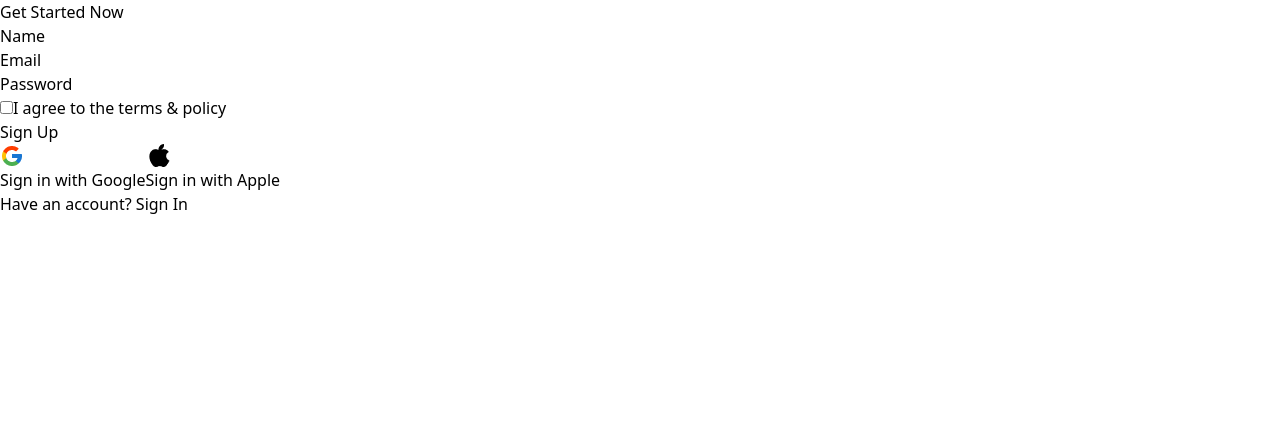
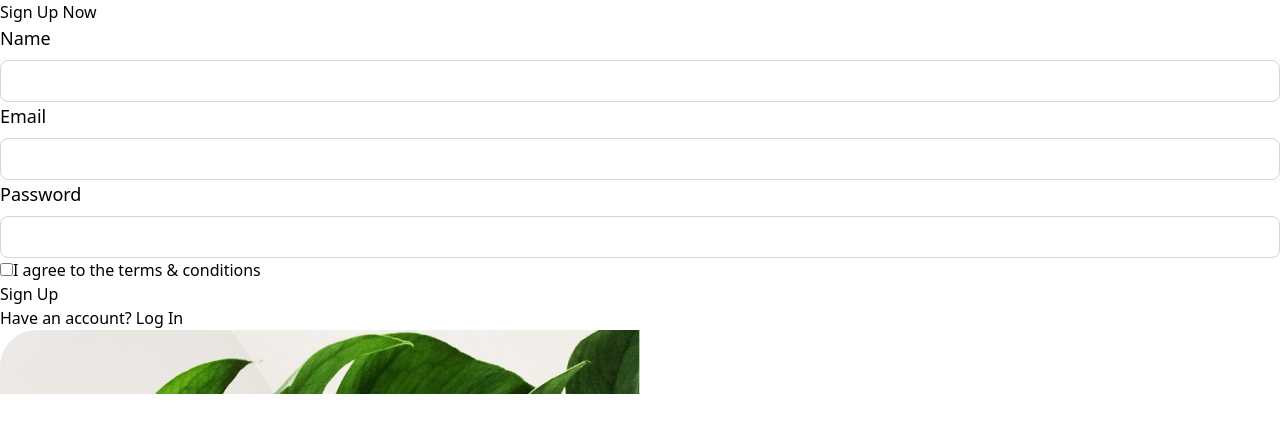
Before and after one commit to Dritk/ToDoList, a React (Vite) app: page /signup in a window 1280 px wide. Shown: the top 432 px of the page. Built offline with nearby package versions, Linux system fonts and the light colour scheme.

Commit message:
Form V1-incomplete
Signup-incomplete,signin uses a hardcoded mockup.

```diff
--- a/package.json
+++ b/package.json
@@ -12,6 +12,7 @@
   "dependencies": {
     "@react-oauth/google": "^0.12.1",
     "@tailwindcss/vite": "^4.0.3",
+    "postcss-preset-env": "^10.1.3",
     "react": "^18.3.1",
     "react-dom": "^18.3.1",
     "react-router-dom": "^7.1.5"
--- a/src/App.tsx
+++ b/src/App.tsx
@@ -1,10 +1,11 @@
+import TodoApp from "./components/TodoApp";
 import "./index.css";
 import Signup from "./login/Signup";
 
 const App = () => {
   return (
     <div className="flex justify-center items-center min-h-screen  py-2.5 px-8 ">
-      <Signup />
+      <TodoApp />
     </div>
   );
 };
--- a/src/index.css
+++ b/src/index.css
@@ -2,6 +2,18 @@
 @tailwind components;
 @tailwind utilities;
 
-.input-style {
-  @apply text-black w-full max-w-md p-4 rounded-lg border-2 border-gray-300 text-lg placeholder-gray-500 focus:outline-none focus:ring-2 focus:ring-[#FF8303] focus:border-[#FF8303] transition duration-200;
+.error-text {
+  @apply text-red-500 text-sm mt-1;
 }
+
+.input-container {
+  @apply w-full p-2 border border-gray-300 rounded-lg;
+}
+
+.label-text {
+  @apply block text-lg mb-2;
+}
+
+.bg-img {
+  @apply w-1/2 p-8 flex bg-cover;
+}
--- a/src/login/FormComp.tsx
+++ b/src/login/FormComp.tsx
@@ -13,6 +13,7 @@ const Form: React.FC<FormProps> = ({ formType, onSubmit }) => {
     password: "",
     termsAccepted: false,
   });
+
   const [errors, setErrors] = useState({
     name: "",
     email: "",
@@ -21,7 +22,7 @@ const Form: React.FC<FormProps> = ({ formType, onSubmit }) => {
   });
 
   const validateForm = () => {
-    let formValid = true;
+    let formIsValid = true;
     const newErrors = {
       name: "",
       email: "",
@@ -31,32 +32,32 @@ const Form: React.FC<FormProps> = ({ formType, onSubmit }) => {
 
     if (formType === "signUp" && !formData.name.trim()) {
       newErrors.name = "Name is required.";
-      formValid = false;
+      formIsValid = false;
     }
 
     if (!formData.email.trim()) {
       newErrors.email = "Email is required.";
-      formValid = false;
+      formIsValid = false;
     } else if (!/\S+@\S+\.\S+/.test(formData.email)) {
       newErrors.email = "Email is invalid.";
-      formValid = false;
+      formIsValid = false;
     }
 
     if (!formData.password.trim()) {
       newErrors.password = "Password is required.";
-      formValid = false;
+      formIsValid = false;
     } else if (formData.password.length < 6) {
       newErrors.password = "Password must be at least 6 characters.";
-      formValid = false;
+      formIsValid = false;
     }
 
     if (formType === "signUp" && !formData.termsAccepted) {
       newErrors.termsAccepted = "You must agree to the terms & conditions.";
-      formValid = false;
+      formIsValid = false;
     }
 
     setErrors(newErrors);
-    return formValid;
+    return formIsValid;
   };
 
   const handleInputChange = (e: React.ChangeEvent<HTMLInputElement>) => {
@@ -80,12 +81,12 @@ const Form: React.FC<FormProps> = ({ formType, onSubmit }) => {
   return (
     <form onSubmit={handleSubmit} className="w-full max-w-md mx-auto">
       <h1 className="text-3xl text-center font-bold mb-4">
-        {formType === "signUp" ? "Get Started Now" : "Sign In"}
+        {formType === "signUp" ? "Sign Up Now" : "Welcome back!"}
       </h1>
 
       {formType === "signUp" && (
         <div className="mb-4">
-          <label htmlFor="name" className="block text-lg mb-2">
+          <label htmlFor="name" className="label-text">
             Name
           </label>
           <input
@@ -94,16 +95,14 @@ const Form: React.FC<FormProps> = ({ formType, onSubmit }) => {
             name="name"
             value={formData.name}
             onChange={handleInputChange}
-            className="w-full p-2 border border-gray-300 rounded-lg"
+            className="input-container"
           />
-          {errors.name && (
-            <p className="text-red-500 text-sm mt-1">{errors.name}</p>
-          )}
+          {errors.name && <p className="error-text">{errors.name}</p>}
         </div>
       )}
 
       <div className="mb-4">
-        <label htmlFor="email" className="block text-lg mb-2">
+        <label htmlFor="email" className="label-text">
           Email
         </label>
         <input
@@ -112,15 +111,13 @@ const Form: React.FC<FormProps> = ({ formType, onSubmit }) => {
           name="email"
           value={formData.email}
           onChange={handleInputChange}
-          className="w-full p-2 border border-gray-300 rounded-lg"
+          className="input-container"
         />
-        {errors.email && (
-          <p className="text-red-500 text-sm mt-1">{errors.email}</p>
-        )}
+        {errors.email && <p className="error-text">{errors.email}</p>}
       </div>
 
       <div className="mb-6">
-        <label htmlFor="password" className="block text-lg mb-2">
+        <label htmlFor="password" className="label-text">
           Password
         </label>
         <input
@@ -129,11 +126,9 @@ const Form: React.FC<FormProps> = ({ formType, onSubmit }) => {
           name="password"
           value={formData.password}
           onChange={handleInputChange}
-          className="w-full p-2 border border-gray-300 rounded-lg"
+          className="input-container"
         />
-        {errors.password && (
-          <p className="text-red-500 text-sm mt-1">{errors.password}</p>
-        )}
+        {errors.password && <p className="error-text">{errors.password}</p>}
       </div>
 
       {formType === "signUp" && (
@@ -147,10 +142,10 @@ const Form: React.FC<FormProps> = ({ formType, onSubmit }) => {
             className="accent-orange-400"
           />
           <label htmlFor="terms" className="ml-2">
-            I agree to the terms & policy
+            I agree to the terms & conditions
           </label>
           {errors.termsAccepted && (
-            <p className="text-red-500 text-sm mt-1">{errors.termsAccepted}</p>
+            <p className="error-text">{errors.termsAccepted}</p>
           )}
         </div>
       )}
@@ -159,20 +154,8 @@ const Form: React.FC<FormProps> = ({ formType, onSubmit }) => {
         type="submit"
         className="w-full py-3 bg-green-500 text-white rounded-lg"
       >
-        {formType === "signUp" ? "Sign Up" : "Sign In"}
+        {formType === "signUp" ? "Sign Up" : "Log In"}
       </button>
-
-      <div className="flex flex-row space-x-4 m-2">
-        <button className="w-full py-3 rounded-lg border border-black flex items-center justify-center space-x-2">
-          <img src="./google.png" alt="Google logo" className="h-5" />
-          <span>Sign in with Google</span>
-        </button>
-
-        <button className="w-full py-3 rounded-lg border border-black flex items-center justify-center space-x-2">
-          <img src="./apple.png" alt="Apple logo" className="h-5" />
-          <span>Sign in with Apple</span>
-        </button>
-      </div>
 
       <p className="text-center mt-4">
         {formType === "signUp" ? (
@@ -182,7 +165,7 @@ const Form: React.FC<FormProps> = ({ formType, onSubmit }) => {
               onClick={() => navigate("/signin")}
               className="text-blue-500"
             >
-              Sign In
+              Log In
             </button>
           </>
         ) : (
--- a/src/login/Signin.tsx
+++ b/src/login/Signin.tsx
@@ -1,13 +1,26 @@
+import { useNavigate } from "react-router-dom";
 import Form from "./FormComp";
 
 const Signin = () => {
-  const handleSignIn = (data: {
-    name: string;
-    email: string;
-    password: string;
-  }) => {
-    alert("Sign In successful!");
-    console.log(data);
+  const navigate = useNavigate();
+
+  const auth = (email: string, password: string) => {
+    const mockEmail = "hello@gmail.com";
+    const mockPassword = "password123";
+
+    if (email === mockEmail && password === mockPassword) return true;
+    else return false;
+  };
+
+  const handleSignIn = (data: { email: string; password: string }) => {
+    const { email, password } = data;
+
+    if (auth(email, password)) {
+      alert("Sign In successful!");
+      navigate("/TodoApp");
+    } else {
+      alert("Invalid email or password! Please try again.");
+    }
   };
 
   return (
@@ -17,7 +30,7 @@ const Signin = () => {
       </div>
 
       <div
-        className="w-1/2 p-8 flex bg-cover"
+        className="bg-img"
         style={{ backgroundImage: 'url("./rightbg.png")' }}
       ></div>
     </div>
--- a/src/login/Signup.tsx
+++ b/src/login/Signup.tsx
@@ -1,12 +1,14 @@
+import { useNavigate } from "react-router-dom";
 import FormComp from "./FormComp";
 
 const Signup = () => {
+  const navigate = useNavigate();
   const handleSignUp = (data: {
     name: string;
     email: string;
     password: string;
   }) => {
-    alert("Signup successful!");
+    navigate("/signin");
     console.log(data);
   };
 
@@ -17,7 +19,7 @@ const Signup = () => {
       </div>
 
       <div
-        className="w-1/2 p-8 flex bg-cover"
+        className="bg-img"
         style={{ backgroundImage: 'url("./rightbg.png")' }}
       ></div>
     </div>
--- a/src/main.tsx
+++ b/src/main.tsx
@@ -5,11 +5,13 @@ import App from "./App.tsx";
 import { createBrowserRouter, RouterProvider } from "react-router-dom";
 import Signup from "./login/Signup.tsx";
 import Signin from "./login/Signin.tsx";
+import TodoApp from "./components/TodoApp.tsx";
 
 const router = createBrowserRouter([
   { path: "/", element: <App /> },
   { path: "/signup", element: <Signup /> },
   { path: "/signin", element: <Signin /> },
+  { path: "/TodoApp", element: <TodoApp /> },
 ]);
 
 createRoot(document.getElementById("root")!).render(
```
Also changed, not shown: 1 other file (tests, documents, lock files or other folders).
